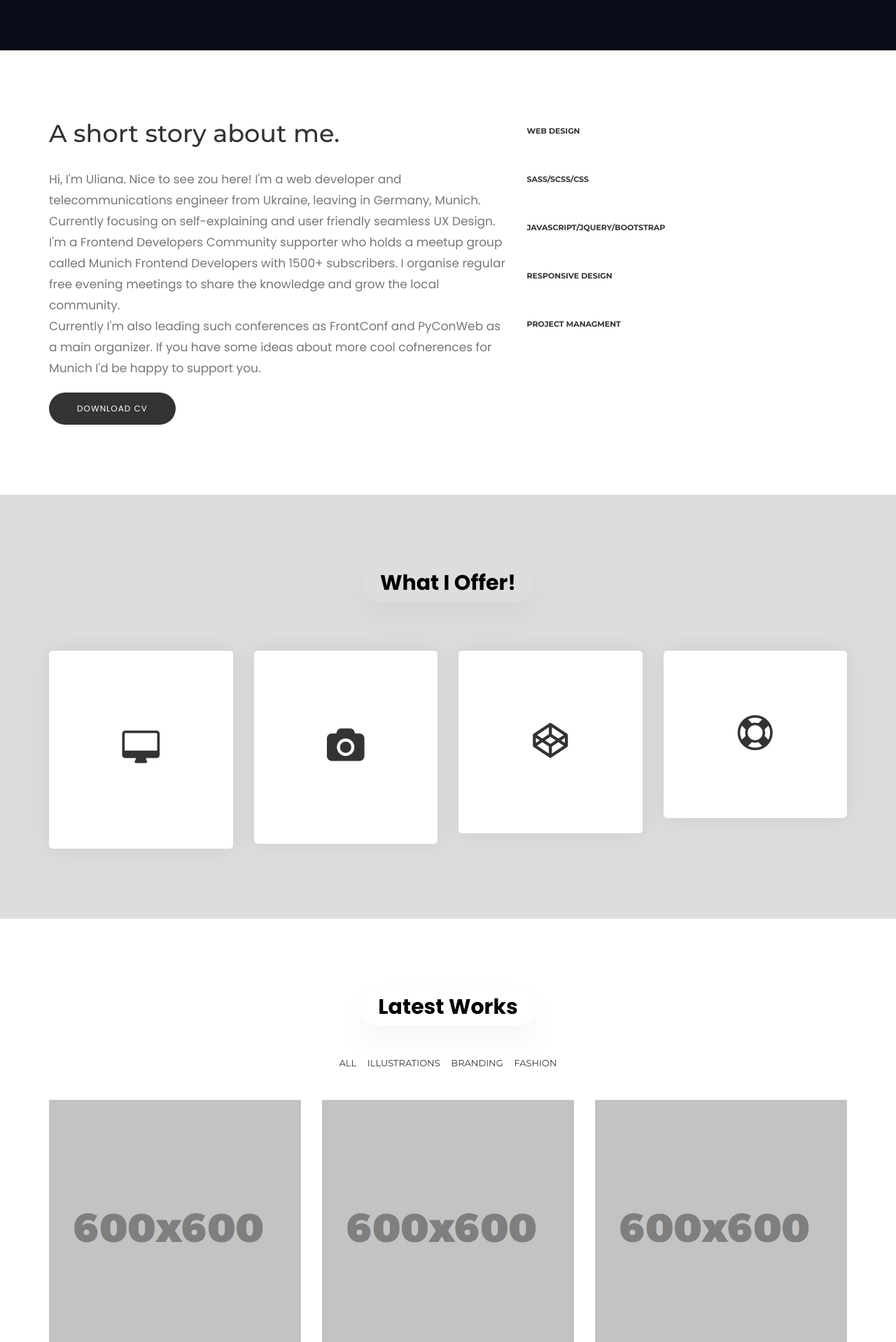
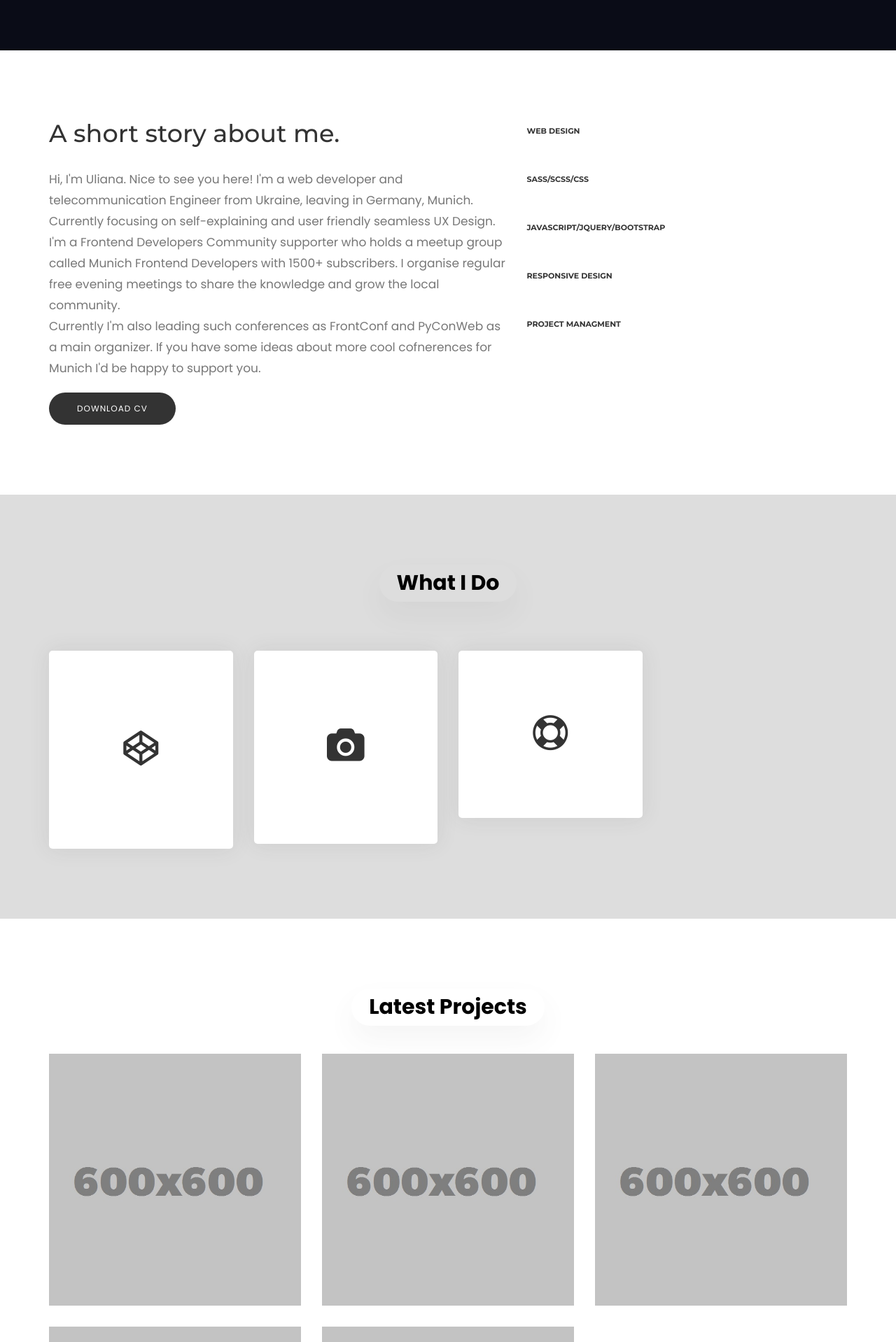
Before and after one commit to UlianaMunich/uliana_me, a Python web app: template uliana_me/templates/index.html in a window 1280 px wide. Shown: the part 728-2646 px from the top of the page at 70% size. Run offline with Jinja, Linux system fonts and the light colour scheme; the template is opened without the code that fills it, so the values that code supplies are empty; a map, chart or similar area stays blank.

Commit message:
AirCommit

```diff
--- a/requirements/base.txt
+++ b/requirements/base.txt
@@ -25,7 +25,7 @@
 
 
 # Python-PostgreSQL Database Adapter
-psycopg2==2.6.2
+# psycopg2==2.6.2
 
 # Unicode slugification
 awesome-slugify==1.6.5
--- a/uliana_me/templates/index.html
+++ b/uliana_me/templates/index.html
@@ -67,8 +67,8 @@
 				<div class="row">
 					<div class="col-md-7 about-text">
 						<h2>A short story about me.</h2>
-						<p>Hi, I'm Uliana. Nice to see zou here!
-						I'm a web developer and telecommunications engineer from Ukraine, leaving in Germany, Munich.
+						<p>Hi, I'm Uliana. Nice to see you here!
+						I'm a web developer and telecommunication Engineer from Ukraine, leaving in Germany, Munich.
 						Currently focusing on self-explaining and user friendly seamless UX Design. </br>
 						I'm a Frontend Developers Community supporter who holds a meetup group called Munich Frontend Developers with 1500+ subscribers.
 						I organise regular free evening meetings to share the knowledge and grow the local community.
@@ -116,13 +116,13 @@
 		<section class="service-section fix" id="service">
 			<div class="container pt100 pb100">
 				<div class="stitle mb70">
-					<h2>What I Offer!</h2>
+					<h2>What I do</h2>
 				</div>
 				<div class="row">
 					<div class="col-md-3 col-sm-6 wow fadeInUp" data-wow-delay="0.2s">
 						<div class="service-item">
 							<div class="serv-icon">
-								<i class="fa fa-desktop"></i>
+								<i class="fa fa-codepen"></i>
 							</div>
 							<div class="serv-content">
 								<h4>Lean Development</h4>
@@ -141,17 +141,6 @@
 							</div>
 						</div>
 					</div>
-					<div class="col-md-3 col-sm-6 wow fadeInUp" data-wow-delay="0.6s">
-						<div class="service-item">
-							<div class="serv-icon">
-								<i class="fa fa-codepen"></i>
-							</div>
-							<div class="serv-content">
-								<h4>Development</h4>
-								<p>Agile and self-growing methodologies to achive the goals</p>
-							</div>
-						</div>
-					</div>
 					<div class="col-md-3 col-sm-6 wow fadeInUp" data-wow-delay="0.8s">
 						<div class="service-item">
 							<div class="serv-icon">
@@ -159,7 +148,7 @@
 							</div>
 							<div class="serv-content">
 								<h4>Support</h4>
-								<p>Critical problem solving midnset</p>
+								<p>Critical problem solving mindset</p>
 							</div>
 						</div>
 					</div>
@@ -173,84 +162,66 @@
 		<section class="portfolio-section fix" id="portfolio">
 			<div class="container pt100 pb100">
 				<div class="stitle mb40">
-					<h2>Latest Works</h2>
+					<h2>Latest Projects</h2>
 				</div>
 
-				<ul class="portfolio-filter mb40">
-					<li class="filter" data-filter="*">ALL</li>
-					<li class="filter" data-filter=".ill">ILLUSTRATIONS</li>
-					<li class="filter" data-filter=".brand">BRANDING</li>
-					<li class="filter" data-filter=".fs">FASHION</li>
-				</ul>
 				<div class="row isotope_items">
 					<!-- Work item -->
 					<div class="col-md-4 col-sm-6 col-xs-12 ill">
 						<a class="work-item " href="img/works/1.jpg">
-							<img src="img/works/1.jpg" alt="">
+							<img src="/static/img/works/1.jpg" alt="">
 							<div class="work-inner">
 								<div class="work-info">
-									<h2>Project Title</h2>
-									<h3>Graphics</h3>
+									<h2>Kyma, SAP CX (fomer knows as hybris)</h2>
+									<h3>Web Development of responsive cloud-based platform</h3>
 								</div>
 							</div>
 						</a>
 					</div>
 					<!-- Work item -->
 					<div class="col-md-4 col-sm-6 col-xs-12 brand">
-						<a class="work-item" href="img/works/2.jpg">
-							<img src="img/works/2.jpg" alt="">
+						<a class="work-item" href="/static/img/works/2.jpg">
+							<img src="/static/img/works/2.jpg" alt="">
 							<div class="work-inner">
 								<div class="work-info">
-									<h2>Project Title</h2>
-									<h3>Fashion</h3>
+									<h2>Conferences organizer: FrontConf and PyConWeb</h2>
+									<h3>International Conferences based in Munich</h3>
 								</div>
 							</div>
 						</a>
 					</div>
 					<!-- Work item -->
 					<div class="col-md-4 col-sm-6 col-xs-12 fs">
-						<a class="work-item" href="img/works/3.jpg">
-							<img src="img/works/3.jpg" alt="">
+						<a class="work-item" href="/static/img/works/3.jpg">
+							<img src="/static/img/works/3.jpg" alt="">
 							<div class="work-inner">
 								<div class="work-info">
-									<h2>Project Title</h2>
-									<h3>Branding</h3>
+									<h2>Enterprise Commerce B2B on prem solution,  SAP CX (fomer knows as hybris)</h2>
+									<h3>Build new seamless user experience trough all components</h3>
 								</div>
 							</div>
 						</a>
 					</div>
 					<!-- Work item -->
 					<div class="col-md-4 col-sm-6 col-xs-12 brand">
-						<a class="work-item" href="img/works/4.jpg">
-							<img src="img/works/4.jpg" alt="">
+						<a class="work-item" href="/static/img/works/2.jpg">
+							<img src="/static/img/works/2.jpg" alt="">
 							<div class="work-inner">
 								<div class="work-info">
-									<h2>Project Title</h2>
-									<h3>Branding</h3>
+									<h2>Organizer of Munich Frontend Developers Meetup, 1500+ active users</h2>
+									<h3>A set of free volunteer/based evening events, aimed to share the knowledge and connect professionals</h3>
 								</div>
 							</div>
 						</a>
 					</div>
 					<!-- Work item -->
-					<div class="col-md-4 col-sm-6 col-xs-12 fs">
-						<a class="work-item" href="img/works/5.jpg">
-							<img src="img/works/5.jpg" alt="">
+					<div class="col-md-4 col-sm-6 col-xs-12 brand">
+						<a class="work-item" href="/static/img/works/2.jpg">
+							<img src="/static/img/works/2.jpg" alt="">
 							<div class="work-inner">
 								<div class="work-info">
-									<h2>Project Title</h2>
-									<h3>Fashion</h3>
-								</div>
-							</div>
-						</a>
-					</div>
-					<!-- Work item -->
-					<div class="col-md-4 col-sm-6 col-xs-12 ill">
-						<a class="work-item" href="img/works/6.jpg">
-							<img src="img/works/6.jpg" alt="">
-							<div class="work-inner">
-								<div class="work-info">
-									<h2>Project Title</h2>
-									<h3>Graphics</h3>
+									<h2>Assistant of a Leading Design Thinking Coach, Denise Wildner, SAP CX</h2>
+									<h3>Assistant/Co-coach of Design Thinking Workshops internally at SAP CX and on FrontConf Conference</h3>
 								</div>
 							</div>
 						</a>
@@ -259,46 +230,6 @@
 			</div>
 		</section>
 		<!-- ==== Portfolio Section End ==== -->
-
-
-		<!-- ==== Review Section Start ==== -->
-		<section class="review-section fix" id="review">
-			<div class="container pt100 pb100">
-				<div class="col-md-offset-2 col-md-8">
-					<div id="review-carousel">
-						<!-- Review item -->
-						<div class="review-item">
-							<div class="clint">
-								<img src="img/review/01.jpg" alt="">
-							</div>
-							<p>Lorem Ipsum is simply dummy text of the printing and typesetting industry. Lorem Ipsum has been the Lorem Ipsum is simply dummy text. Lorem Ipsum is simply dummy text of the printing.</p>
-							<h2>Mical Doe</h2>
-							<h3>envato Clint</h3>
-						</div>
-						<!-- Review item -->
-						<div class="review-item">
-							<div class="clint">
-								<img src="img/review/02.jpg" alt="">
-							</div>
-							<p>Lorem Ipsum is simply dummy text of the printing and typesetting industry. Lorem Ipsum has been the Lorem Ipsum is simply dummy text. Lorem Ipsum is simply dummy text of the printing.</p>
-							<h2>David lynch</h2>
-							<h3>Upwork Clint</h3>
-						</div>
-						<!-- Review item -->
-						<div class="review-item">
-							<div class="clint">
-								<img src="img/review/03.jpg" alt="">
-							</div>
-							<p>Lorem Ipsum is simply dummy text of the printing and typesetting industry. Lorem Ipsum has been the Lorem Ipsum is simply dummy text. Lorem Ipsum is simply dummy text of the printing.</p>
-							<h2>Alexander Samokhin</h2>
-							<h3>Fiverr Clint</h3>
-						</div>
-					</div>
-				</div>
-			</div>
-		</section>
-		<!-- ==== Review Section End ==== -->
-
 
 		<section class="promotion-section">
 			<div class="promotion-bg"></div>
@@ -325,17 +256,17 @@
 							<!-- Contact Info -->
 							<div class="col-md-4 col-sm-4 contact-info wow fadeInUp" data-wow-delay="0.2s">
 								<i class="fa fa-phone"></i>
-								<p>12 345 670 90 00<br>000 123 45 67</p>
+								<p>+4916090432790 (DE) <br>+380932103530 (UA)</p>
 							</div>
 							<!-- Contact Info -->
 							<div class="col-md-4 col-sm-4 contact-info wow fadeInUp" data-wow-delay="0.4s">
 								<i class="fa fa-map-marker"></i>
-								<p>300 South Main Street,<br>Sydney 56080</p>
+								<p>Munich<br>Germany</p>
 							</div>
 							<!-- Contact Info -->
 							<div class="col-md-4 col-sm-4 contact-info wow fadeInUp" data-wow-delay="0.6s">
 								<i class="fa fa-send"></i>
-								<p>info@domain.com<br>contact@domain.com</p>
+								<p>uliana@uliana.me<br></p>
 							</div>
 						</div>
 						<!-- Contact Form -->
@@ -373,8 +304,7 @@
 				<a href="#" class="dribbble"><i class="fa fa-dribbble"></i></a>
 				<a href="#" class="behance"><i class="fa fa-behance"></i></a>
 			</div>
-			<p>Copyright © 2017, All rights Reserved.</p>
-			<p>Created by FrozenTheme</p>
+			<p>Copyright © 2019, All rights Reserved.</p>
 		</div>
 	</footer>
 	<!-- ==== Footer Section End ==== -->
```
